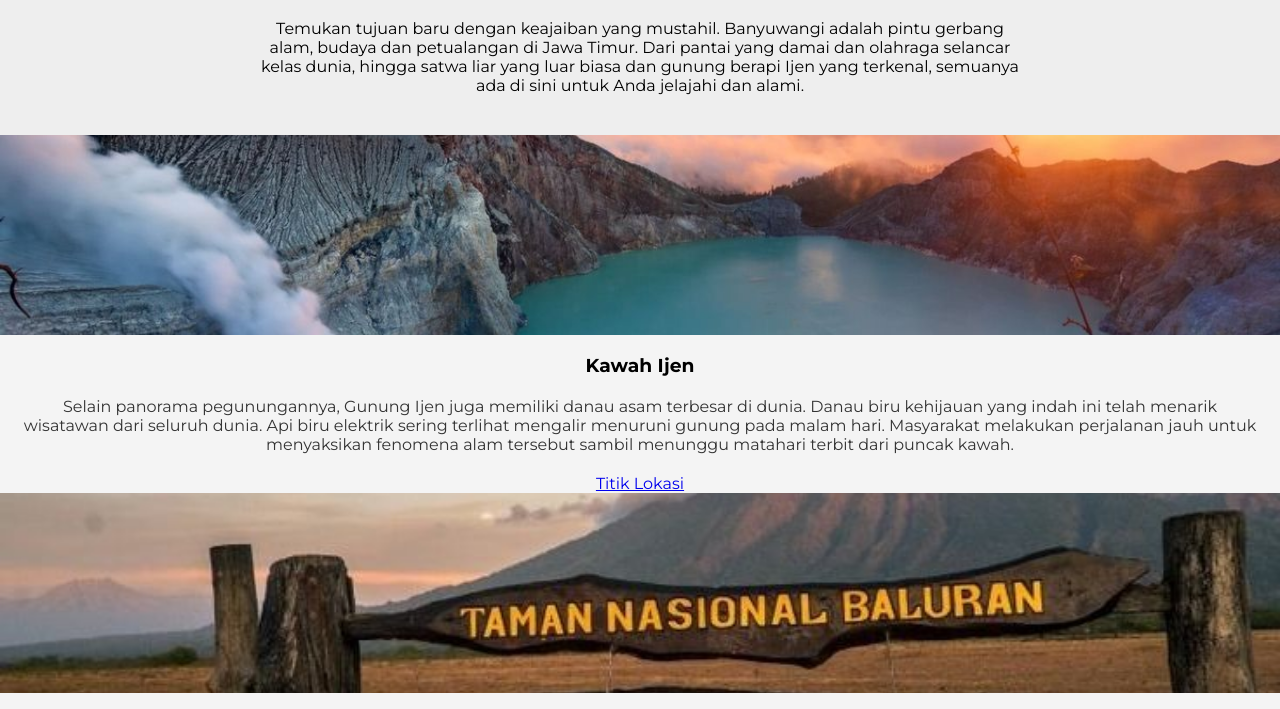
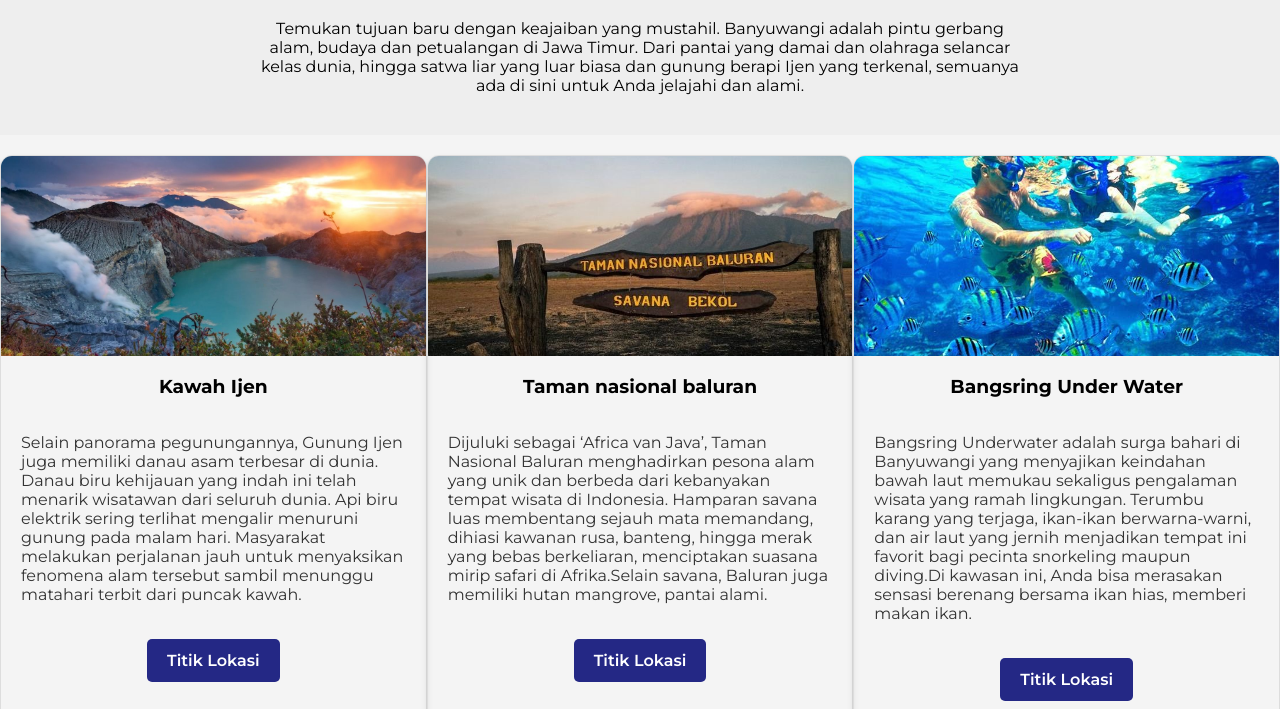
Before and after one commit to TheoAchmad/edotel, a plain HTML site: page Assets/pages/area.html in a window 1280 px wide. Shown: the part 640-1349 px from the top of the page. Drawn offline with Linux system fonts and the light colour scheme.

Commit message:
fix:text

```diff
--- a/Assets/css/style.css
+++ b/Assets/css/style.css
@@ -120,11 +120,10 @@ nav {
 }
 /* --- NAVBAR AKHIR --- */
 
-
 /* --- Hero Section Awal --- */
 .hero-section {
     height: 70vh;
-    background-image: url('../images/herosection.jpg');
+    background-image: url('../images/pexels-pixabay-260922\ \(1\).jpg');
     background-size: cover;
     background-position: center;
     display: flex;
@@ -692,9 +691,6 @@ nav {
 .foto-ketiga img {
     margin-left: 7rem;
     margin-top: 1rem;
-    transform: translateY(-5px);
-    box-shadow: 0 6px 16px rgba(0,0,0,0.12);
-
 }
 .foto-ketiga a {
     margin-left: 1rem;
@@ -703,35 +699,8 @@ nav {
 }
 
 /* AREA */
-.cardarea{
+.card0{
     display: flex;
-}
-.card{
-    width: 55vh;
-    border: 1px solid #ddd;
-    border-radius: 12px;
-    overflow: hidden;
-    box-shadow: 0 4px 6px rgba(0,0,0,0.1);
-    font-family: Arial, sans-serif;
-    margin: 20px auto;
-    padding-bottom: 20px;
-}
-.card-img-top{
-    width: 100%;
-    height: 200px;
-    object-fit: cover;
-}
-.card-body{
-    text-align: center;
-}
-.card-title{
-   font-weight: bold;
-    margin-top: 15px;
-}
-.card-text{
-    font-size:1rem;
-    color:#333;
-    padding: 20px;
 }
 .destinasi{
     background: #eee;
@@ -744,6 +713,54 @@ nav {
     margin-bottom: 30px;
 }
 
+.card1{
+    width: 55vh;
+    border: 1px solid #ddd;
+    border-radius: 12px;
+    overflow: hidden;
+    box-shadow: 0 4px 6px rgba(0,0,0,0.1);
+    font-family: Arial, sans-serif;
+    margin: 20px auto;
+    padding-bottom: 20px;
+
+}
+.card-img-top{
+    width: 100%;
+    height: 200px;
+    object-fit: cover;
+}
+.card-title{
+    font-weight: bold;
+    margin-top: 15px;
+    text-align: center;
+    margin-bottom: 15px;
+}
+.card-text{
+    font-size:1rem;
+    color:#333;
+    padding: 20px;
+}
+.tombolbiru{
+    text-align: center;
+}
+.keterangan-button {
+    display: inline-block;
+    background-color: #242885;
+    color: white;
+    padding: 12px 20px;
+    border-radius: 5px;
+    font-weight: 600;
+    text-decoration: none;
+    margin-top: 15px;
+    transition: backround-color 0.3s ease;
+}
+
+.keterangan-button:hover {
+    background-color: #000000;
+}
+
+
+
 /* .ROOM1 */
 .room1 {
     padding-top: 70px;
```
Also changed, not shown: Assets/pages/area.html (line endings or trailing spaces).
